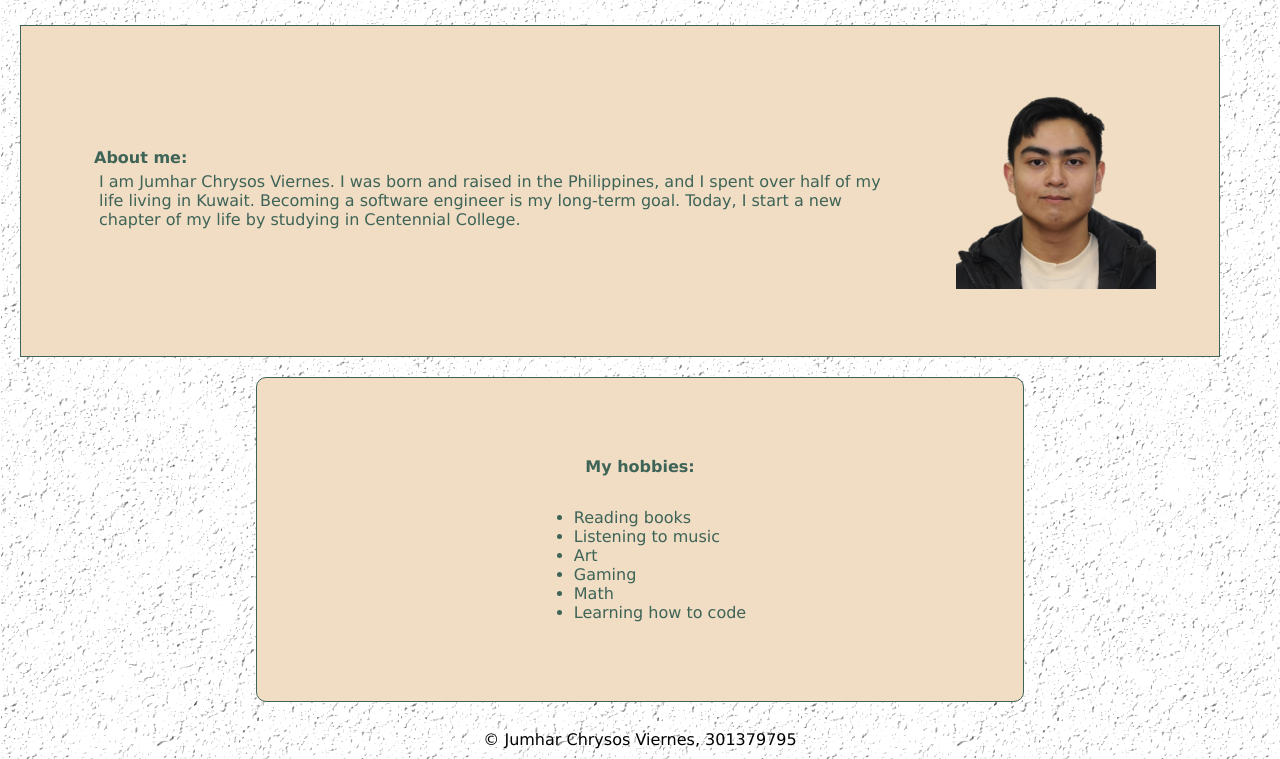
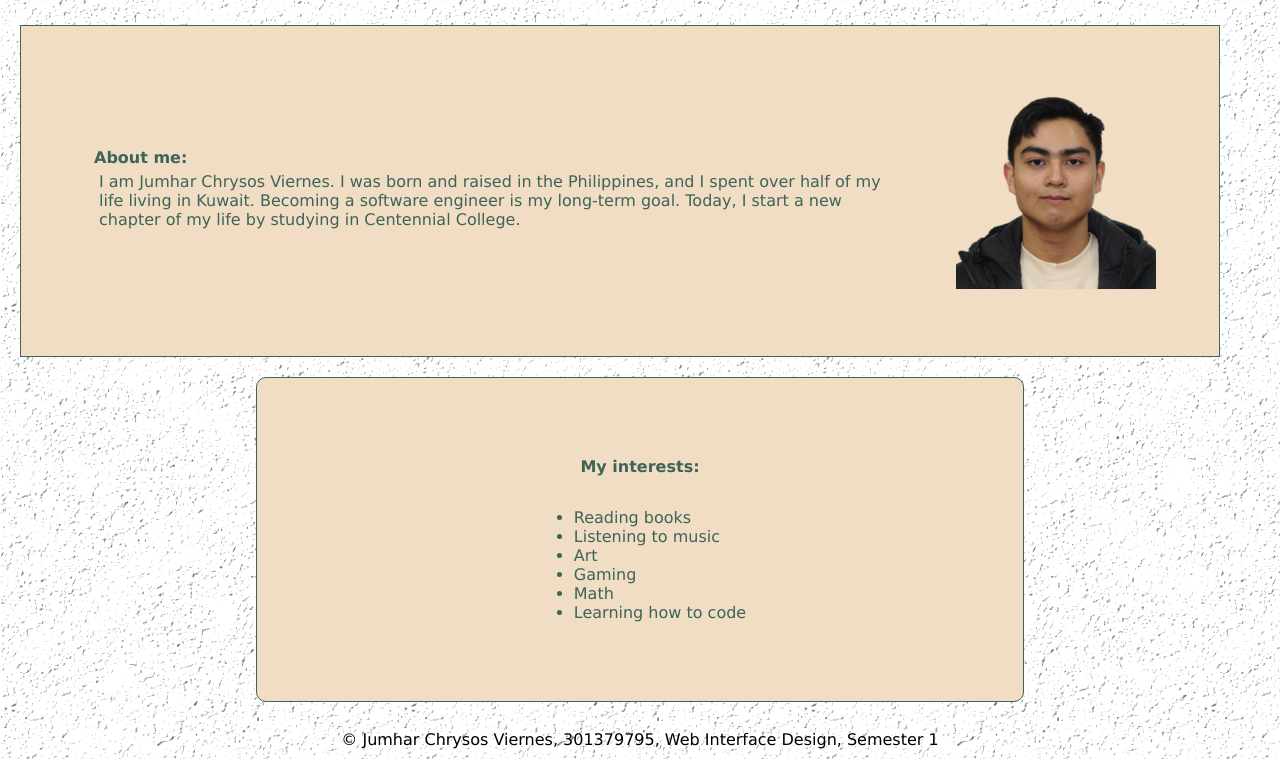
Before and after one commit to viernesviernes/Assignment-1, a plain HTML site: page index.html in a window 1280 px wide. Shown: the part 319-1078 px from the top of the page. Drawn offline with Linux system fonts and the light colour scheme.

Commit message:
Edited copyright

```diff
--- a/index.html
+++ b/index.html
@@ -10,10 +10,10 @@
 
         body {
 
+            display: flex;
+            flex-direction: column;
             background-image: url(repeating\ picture1.png);
             background-repeat: repeat;
-            height: auto;
-            width: auto;
             margin: 10px;
             font-family:Verdana, Geneva, Tahoma, sans-serif;
 
@@ -125,7 +125,7 @@
         <!-- My Hobbies: -->
         <div id="parttwo">
             <div id="majordiv">
-                <p><strong>My hobbies:</strong></p>
+                <p><strong>My interests:</strong></p>
                 <ul>
                     <li>
                         Reading books
@@ -150,7 +150,7 @@
         </div>
 
 <hr>
-<span>&copy; Jumhar Chrysos Viernes, 301379795</span>
+<span>&copy; Jumhar Chrysos Viernes, 301379795, Web Interface Design, Semester 1</span>
 
 
 
```
